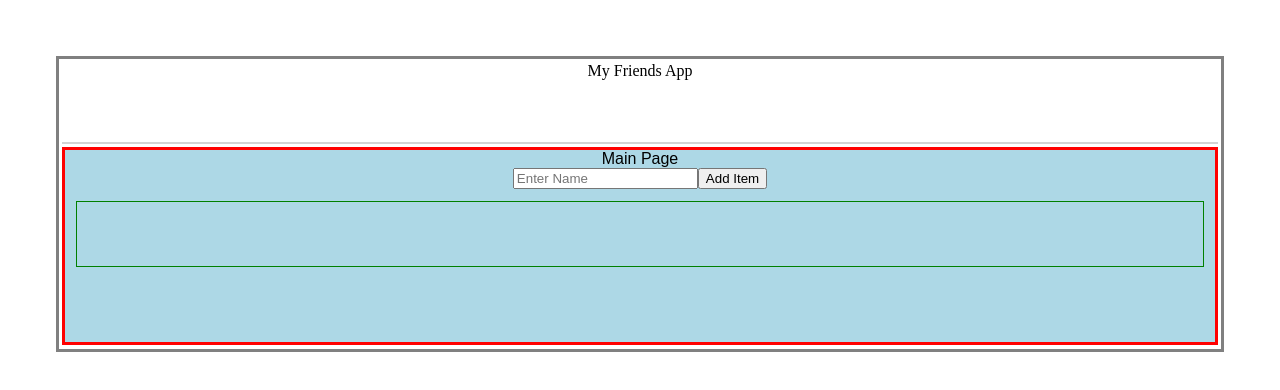
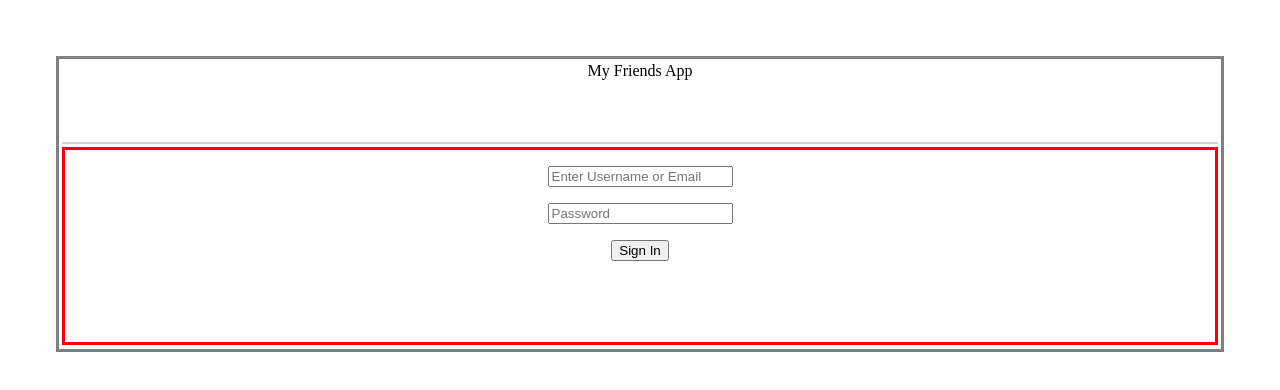
Before and after one commit to leslieyjkim/RSVP.Me, a React (Vite) app in the folder my_vite_app_React/: page / in a window 1280 px wide. Shown: the top 390 px of the page. Built offline with nearby package versions, Linux system fonts and the light colour scheme.

Commit message:
Change the uid for the functional test

```diff
--- a/my_vite_app_React/src/App.jsx
+++ b/my_vite_app_React/src/App.jsx
@@ -35,10 +35,10 @@ function App() {
   return (
     <div className="App">
     <Header text="My Friends App" logout={logout} user={user} />
-    {/* {!user && <LoginPage login={login}/>} */}
-    {/* {user && <FriendsPage />} */}
+    {!user && <LoginPage login={login}/>}
+    {user && <FriendsPage />}
 
-    <FriendsPage />
+    {/* <FriendsPage /> */}
     {/* <Input onSubmit={mockFunction} /> */}
 
     {/* <FriendList items={mockData} onClick={mockFunction} /> */}
--- a/my_vite_app_React/src/components/MainPage.jsx
+++ b/my_vite_app_React/src/components/MainPage.jsx
@@ -13,7 +13,7 @@ export default function FriendsPage(props) {
     const addItem = function(name) {
         if (!name) return;
 
-        const uid = uniqid();
+        const uid = 123123;
         setData([...data, {name, uid}]);
     };
 
@@ -30,10 +30,10 @@ export default function FriendsPage(props) {
     };
 
     return (
-        <form className='MainPage'>
+        <div className='MainPage'>
             Main Page
-            <Input />
+            <Input onSubmit={addItem}/>
             <FriendList items={data} onClick={deleteItem}/>
-        </form>
+        </div>
     );
 }
```
